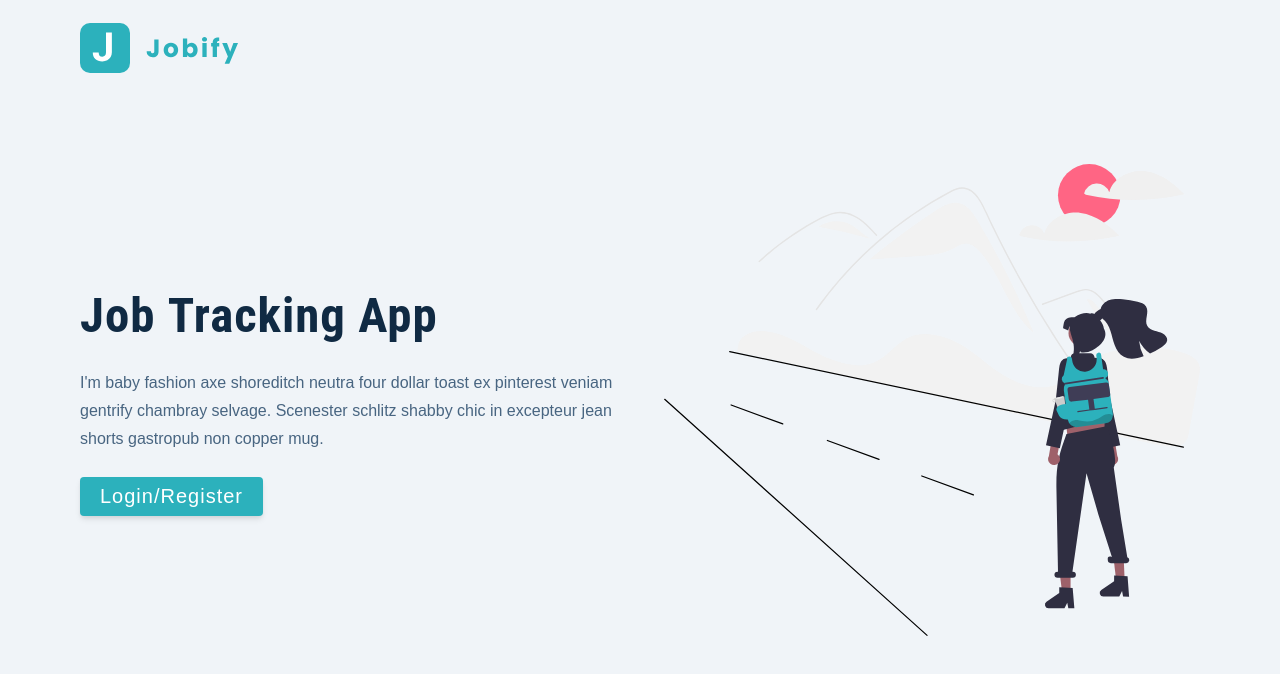
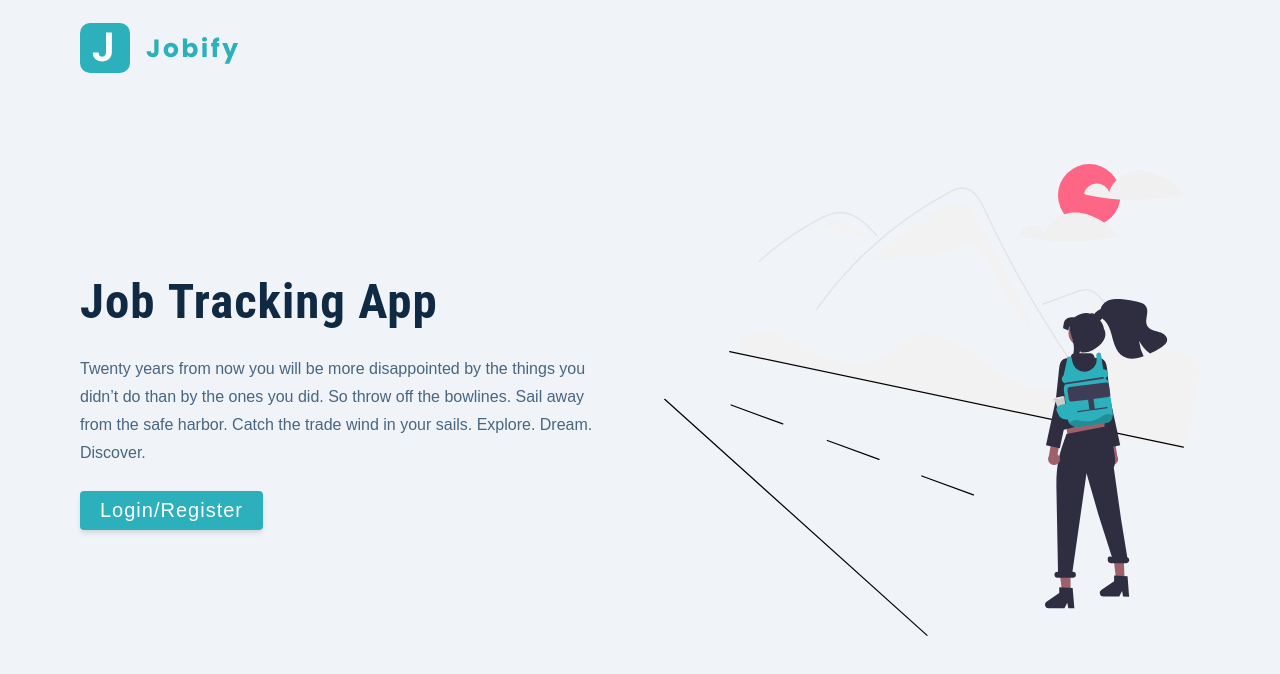
Before and after one commit to ioulungTsai/jobify, a React (Create React App) app in the folder client/: page /landing in a window 1280 px wide. Shown: the top 674 px of the page. Built offline with nearby package versions, Linux system fonts and the light colour scheme.

Commit message:
Update p content in the Landing page

```diff
--- a/client/src/pages/Landing.js
+++ b/client/src/pages/Landing.js
@@ -16,7 +16,7 @@ const Landing = () => {
             job <strong>tracking</strong> app
           </h1>
           <p>
-            I'm baby fashion axe shoreditch neutra four dollar toast ex pinterest veniam gentrify chambray selvage. Scenester schlitz shabby chic in excepteur jean shorts gastropub non copper mug.
+            Twenty years from now you will be more disappointed by the things you didn’t do than by the ones you did. So throw off the bowlines. Sail away from the safe harbor. Catch the trade wind in your sails. Explore. Dream. Discover.
           </p>
           <Link to='/register' className="btn btn-hero">
             Login/Register
```
